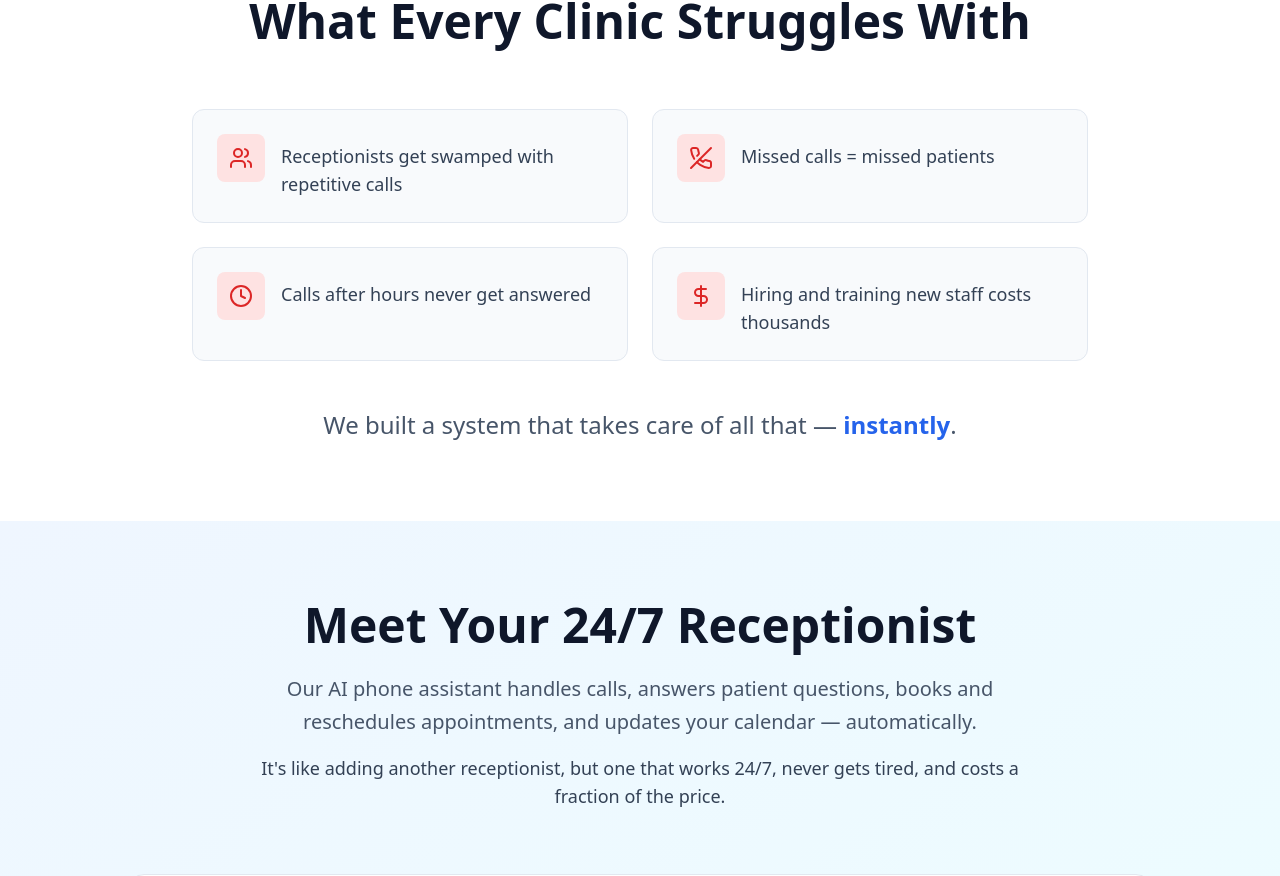
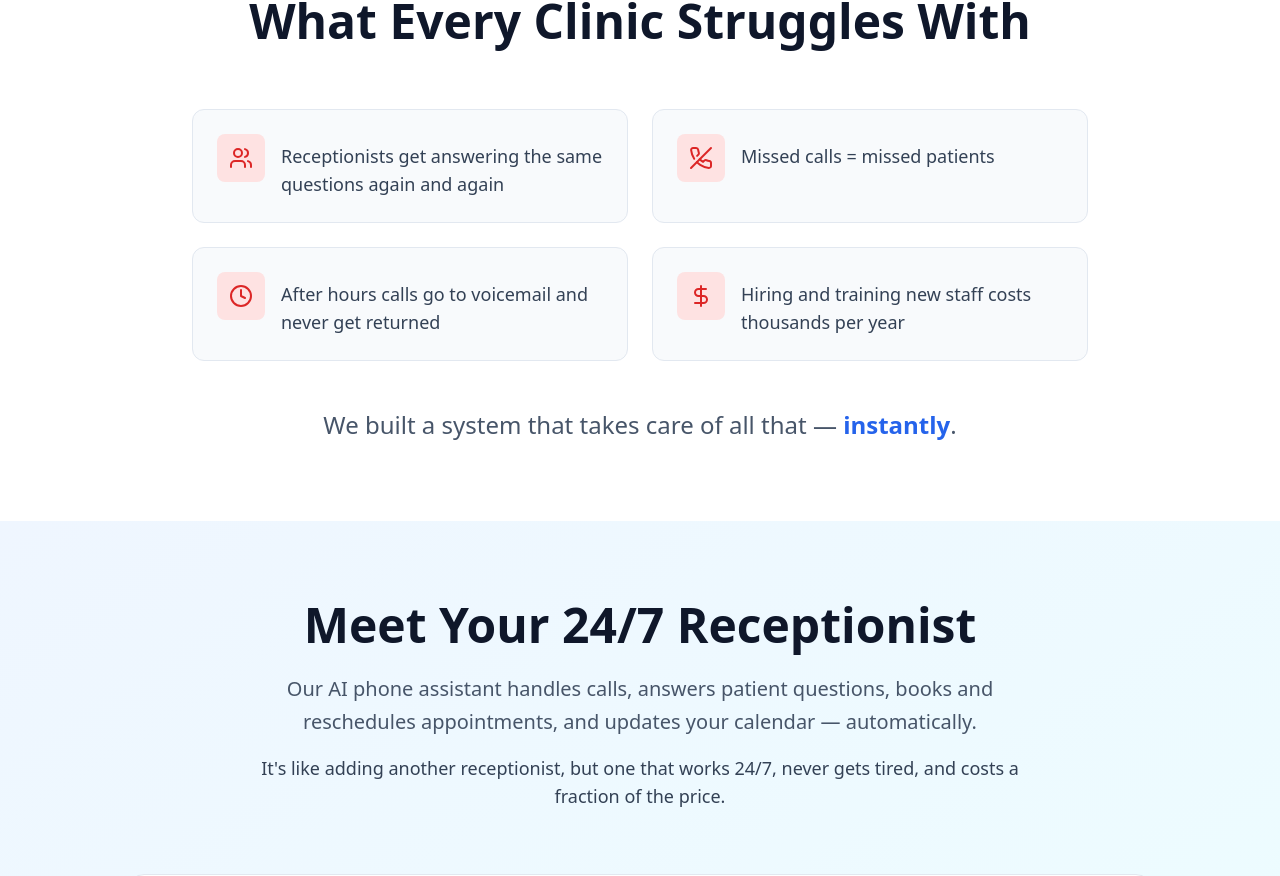
Before and after one commit to kamyabnav/sefid2-final, a React (Vite) app: page / in a window 1280 px wide. Shown: the part 1209-2085 px from the top of the page. Built offline with nearby package versions, Linux system fonts and the light colour scheme.

Commit message:
Updated Problem.tsx

```diff
--- a/src/components/Problem.tsx
+++ b/src/components/Problem.tsx
@@ -4,7 +4,7 @@ export default function Problem() {
   const problems = [
     {
       icon: Users,
-      text: "Receptionists get swamped with repetitive calls",
+      text: "Receptionists get answering the same questions again and again",
     },
     {
       icon: PhoneOff,
@@ -12,11 +12,11 @@ export default function Problem() {
     },
     {
       icon: Clock,
-      text: "Calls after hours never get answered",
+      text: "After hours calls go to voicemail and never get returned",
     },
     {
       icon: DollarSign,
-      text: "Hiring and training new staff costs thousands",
+      text: "Hiring and training new staff costs thousands per year",
     },
   ];
 
```
